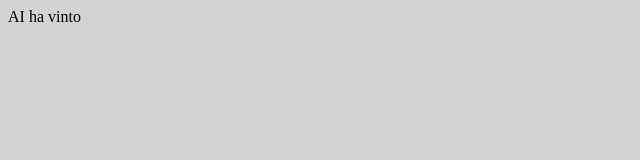
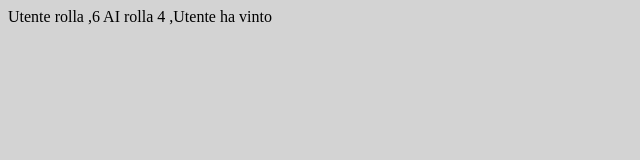
Before and after one commit to DanieleFic/js-mail-dadi, a plain HTML site: page js-dadi/index.html in a window 1280 px wide. Shown: the whole page, without its empty margins (0-640 px from the left). Drawn offline with Linux system fonts and the light colour scheme.

Commit message:
fatto esercizio dadi

```diff
--- a/js-dadi/index.html
+++ b/js-dadi/index.html
@@ -9,7 +9,7 @@
 </head>
 <body>
     <div id="risultato"></div>
-    <div id="dadoAI"></div>
+
     <script src="js/myscript.js"></script>
 </body>
 </html>
--- a/js-dadi/js/myscript.js
+++ b/js-dadi/js/myscript.js
@@ -1,16 +1,17 @@
 
-let dadoUtente = (Math.floor (Math.random()*6+1));
-let  dadoAI =  (Math.floor (Math.random()*6+1));
+let dadoUtente = (Math.floor (Math.random()*6+1)); //facciamo la variabile del lancio del dado da 1 a 6
+let  dadoAI =  (Math.floor (Math.random()*6+1));   //facciamo la variabile del lancio del dado da 1 a 6
 
-console.log(dadoUtente)
+console.log(dadoUtente) //stampiamo sulla console log il risultato del lancio dei dadi dell utente e dell AI
 console.log(dadoAI)
 
-if(dadoUtente > dadoAI){
-    document.getElementById("risultato").innerHTML = "Hai vinto"
+
+if(dadoUtente > dadoAI){    //specificiamo che se  il risultato del lancio del dado dell utente è maggiore del numero del dado dell AI vince l'utente
+    document.getElementById("risultato").innerHTML = "Utente rolla"  +" ,"+ dadoUtente +" "+  "AI rolla"  +" "+ dadoAI  +" ,"+ "Utente ha vinto"
 }
-if(dadoUtente == dadoAI){
-    document.getElementById("risultato").innerHTML = "Pari, ritentate"
+else if(dadoUtente == dadoAI){ //se il risultato del lancio del dado è pari nessuno vince
+    document.getElementById("risultato").innerHTML = "Utente rolla"  +" ,"+ dadoUtente +" "+  "AI rolla"  +" "+ dadoAI  +" ,"+ "Pari, ritenta"
 }
-else{
-    document.getElementById("risultato").innerHTML = "AI ha vinto"
+else{ //se il risultato dei dadi è a favore dell AI vince lei
+    document.getElementById("risultato").innerHTML = "Utente rolla"  +" ,"+ dadoUtente +" "+ "AI rolla"  +" "+ dadoAI  +" ,"+ "AI ha vinto"
 }
```
